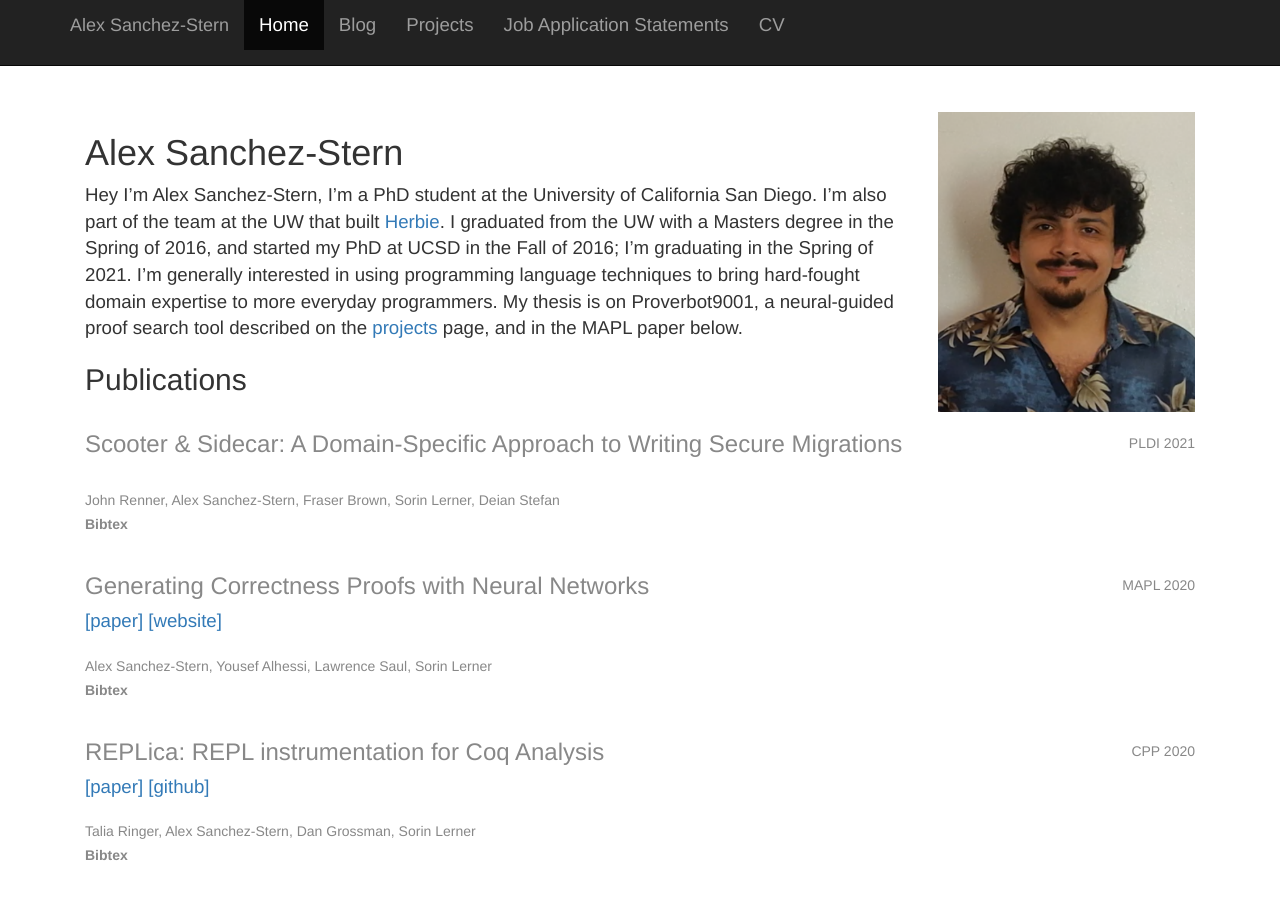
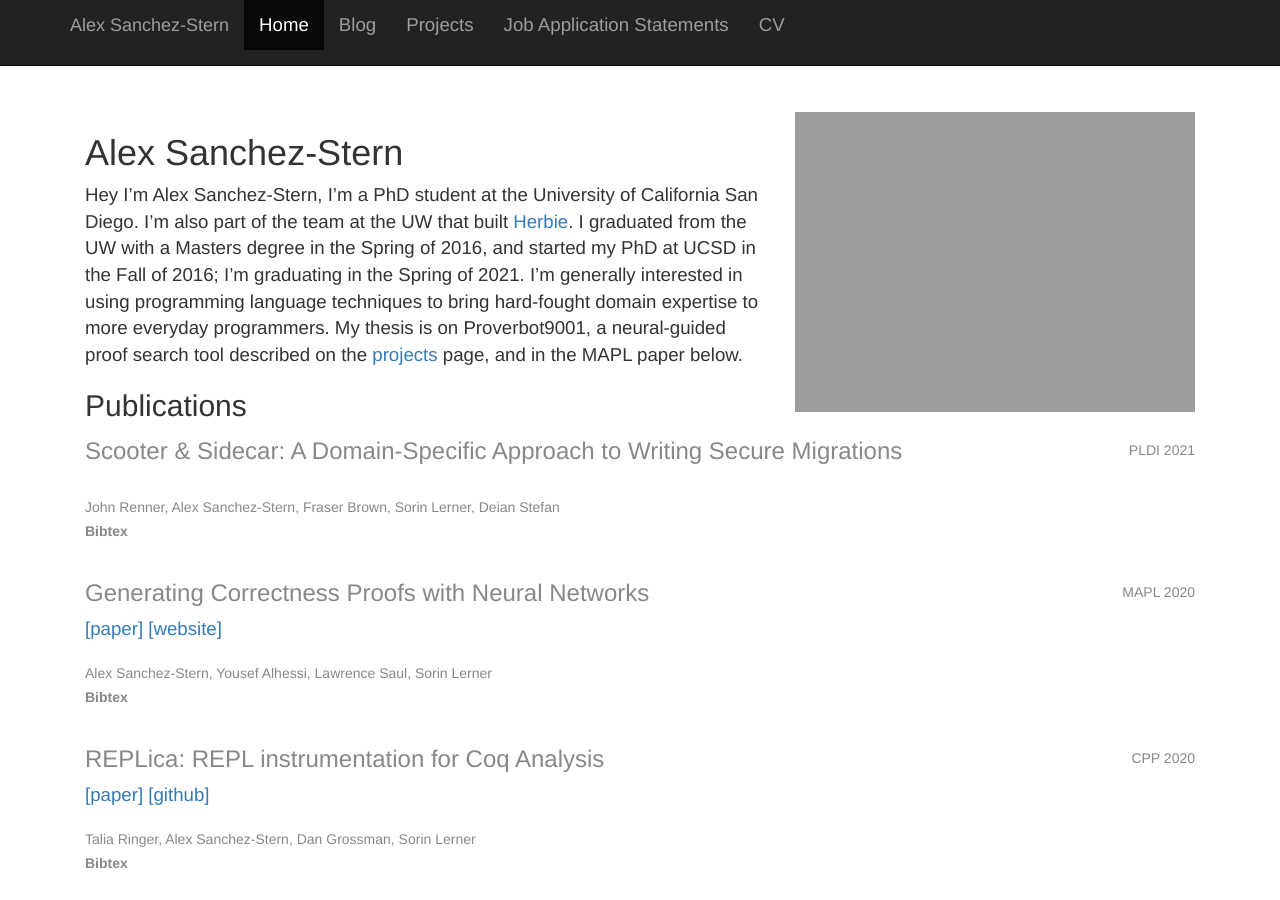
Before and after one commit to HazardousPeach/hazardouspeach.github.io, a Jekyll site: the page built from index.md, in a window 1280 px wide and 900 px high. Built offline with Jekyll 4.4.1, drawn with Linux system fonts in a browser that asks for light colours; nearby versions of some CDN libraries.

Commit message:
Update self picture

```diff
--- a/index.md
+++ b/index.md
@@ -2,7 +2,7 @@
 author: Alex Sanchez-Stern
 layout: default
 ---
-![Alex Sanchez-Stern]({{ site.url }}{{ site.baseurl }}/images/me3.png){: .authorpicture }
+![Alex Sanchez-Stern]({{ site.url }}{{ site.baseurl }}/images/me4.png){: .authorpicture }
 
 Alex Sanchez-Stern
 ==================
```
Also changed, not shown: 1 other file.
